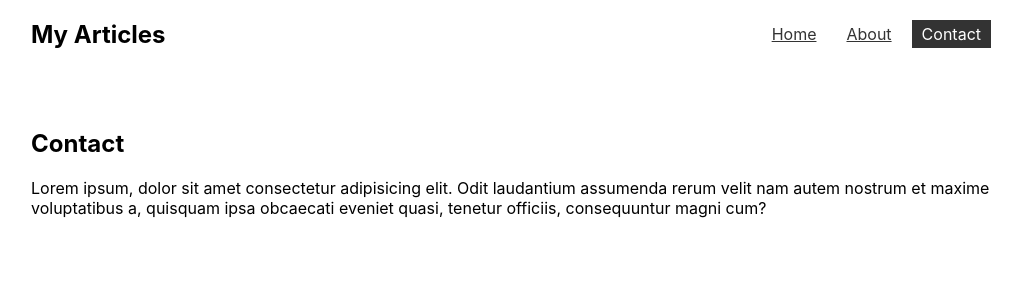
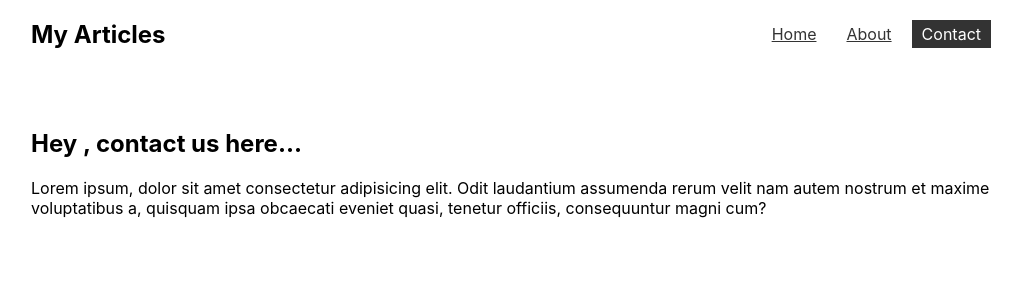
Before and after one commit to AgentKazy/react-course, a React (Create React App) app in the folder multipage-site/: page /contact in a window 1280 px wide. Shown: the top 300 px of the page, without its empty margins (129-1151 px from the left). Built offline with nearby package versions, Linux system fonts and the light colour scheme.

Commit message:
78. Query Parameters

```diff
--- a/multipage-site/src/pages/Contact.js
+++ b/multipage-site/src/pages/Contact.js
@@ -1,7 +1,15 @@
+import { useLocation } from 'react-router-dom';
+
 export default function Contact() {
+  const queryString = useLocation().search;
+  console.log(queryString);
+
+  const queryParams = new URLSearchParams(queryString);
+  const name = queryParams.get('name');
+
   return (
     <div>
-      <h2>Contact</h2>
+      <h2>Hey {name}, contact us here...</h2>
       <p>
         Lorem ipsum, dolor sit amet consectetur adipisicing elit. Odit
         laudantium assumenda rerum velit nam autem nostrum et maxime
```
